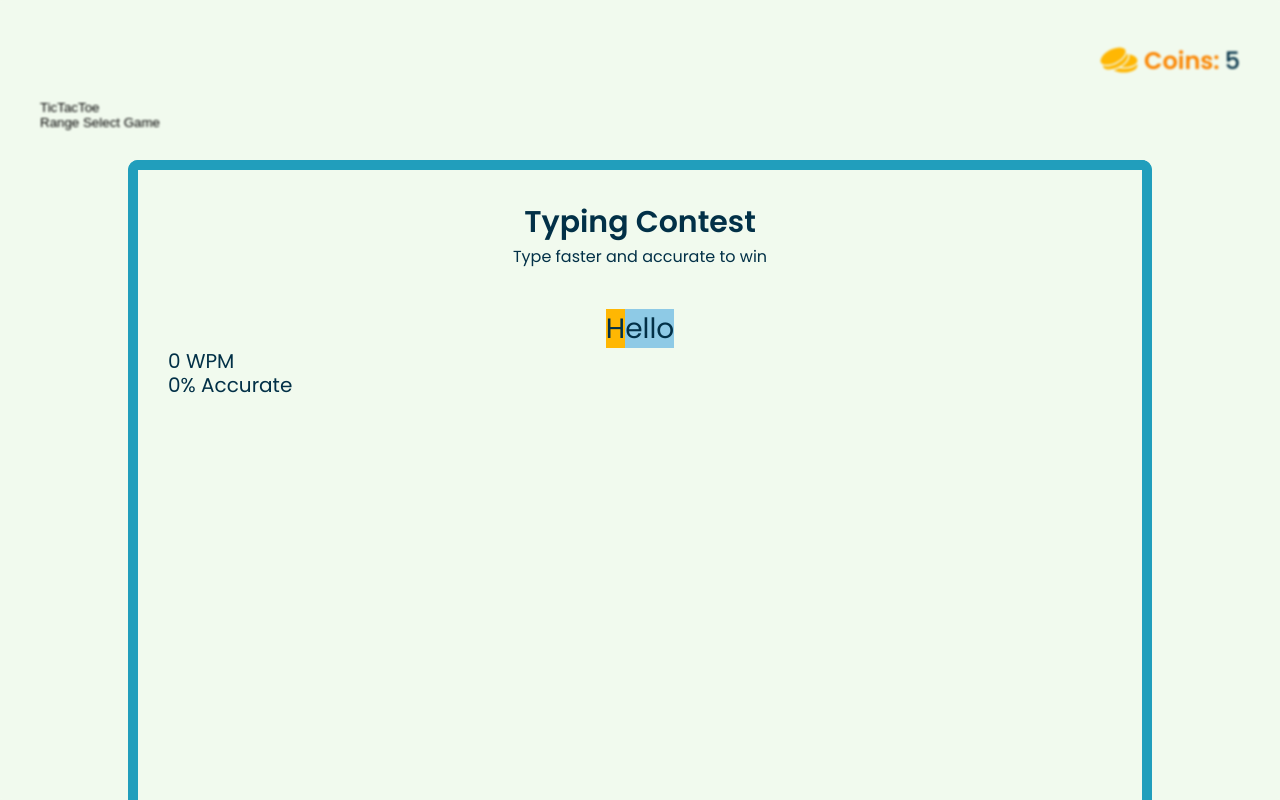
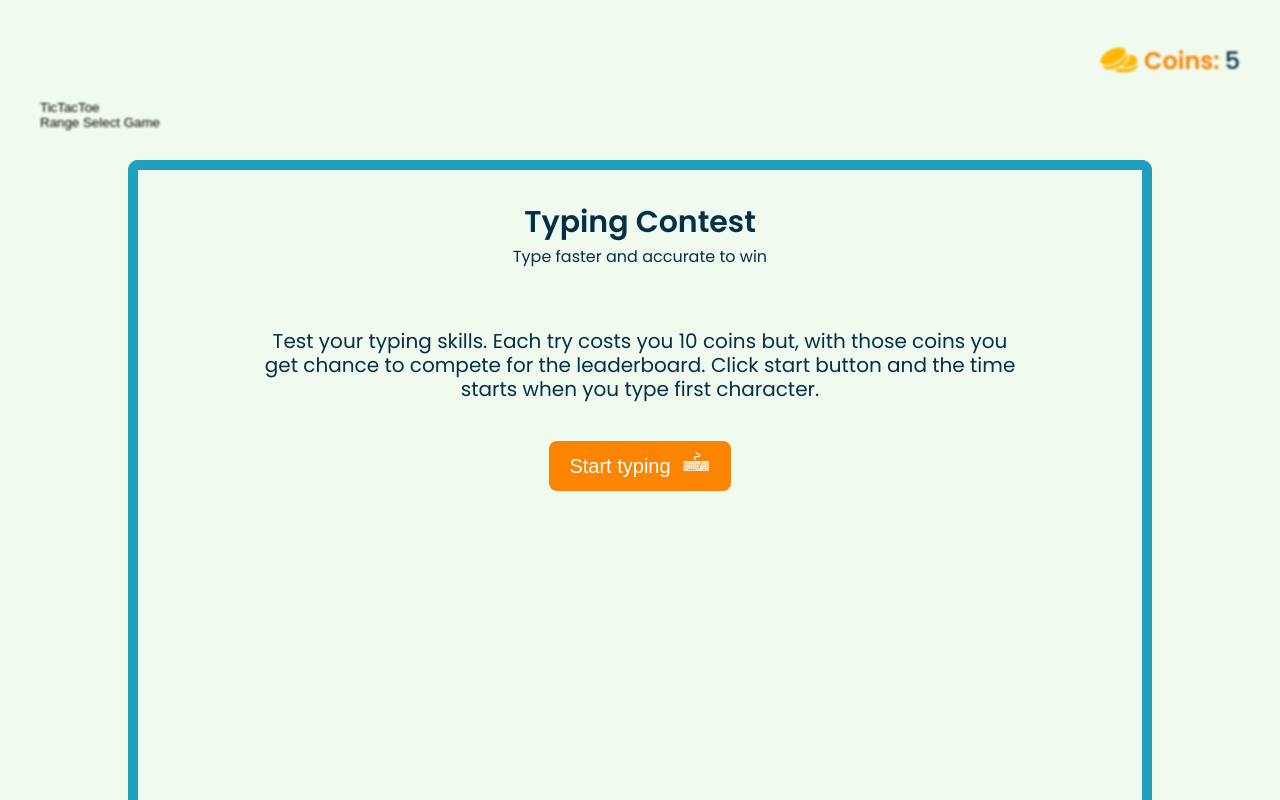
Before and after one commit to ki8yk8/double-down, a React (Vite) app: page / in a window 1280 px wide. Built offline with nearby package versions, Linux system fonts and the light colour scheme.

Commit message:
adds staging feature and completes stage 0 and 1

```diff
--- a/src/games/typing/type.jsx
+++ b/src/games/typing/type.jsx
@@ -1,4 +1,5 @@
 import { useEffect, useRef, useState } from "react";
+import { GiKeyboard } from "react-icons/gi";
 
 // const PARAGRAPH =
 // 	"The toaster and I are in an ongoing feud. Every morning I politely request golden-brown perfection, and every morning it responds with charcoal. I’m convinced it has a grudge. Tomorrow I’m bringing in the air fryer as intimidation.";
@@ -47,7 +48,7 @@ function get_accuracy(given, ref) {
 
 export default function TypingGame() {
 	const [game, set_game] = useState({
-		stage: 1,
+		stage: 0,
 		typed_paragraph: "",
 		cpms: [0],
 	});
@@ -115,6 +116,8 @@ export default function TypingGame() {
 					borderRadius: "10px 10px 0 0",
 					borderBottom: "none",
 					padding: "30px",
+					display: "flex",
+					flexDirection: "column",
 				}}
 			>
 				<header>
@@ -126,7 +129,36 @@ export default function TypingGame() {
 					</p>
 				</header>
 
-				<main>
+				<main style={{flexGrow: 1}}>
+					{game.stage === 0 && (
+						<>
+							<p
+								style={{
+									textAlign: "center",
+									padding: "0 10%",
+									marginTop: "3rem",
+								}}
+							>
+								Test your typing skills. Each try costs you 10 coins but, with
+								those coins you get chance to compete for the leaderboard. Click
+								start button and the time starts when you type first character.
+							</p>
+							<button
+								className="u-primary"
+								style={{
+									display: "flex",
+									alignItems: "center",
+									gap: "0.5rem",
+									margin: "0 auto",
+									marginTop: "2rem",
+								}}
+								onClick={() => set_game((prev) => ({ ...prev, stage: 1 }))}
+							>
+								Start typing <GiKeyboard size="1.5rem" />
+							</button>
+						</>
+					)}
+					{game.stage === 1 && (
 						<p
 							style={{
 								fontSize: "1.4rem",
@@ -150,12 +182,15 @@ export default function TypingGame() {
 								</span>
 							))}
 						</p>
+					)}
 				</main>
 
-				<footer>
+				{game.stage === 1 && (
+					<footer style={{display: "flex", gap: "3rem"}}>
 						<p>{compute_mean(game.cpms)} WPM</p>
 						<p>{get_accuracy(game.typed_paragraph, PARAGRAPH)}% Accurate</p>
 					</footer>
+				)}
 			</section>
 		</div>
 	);
```
Lines whose indentation alone changed are shown as unchanged.
